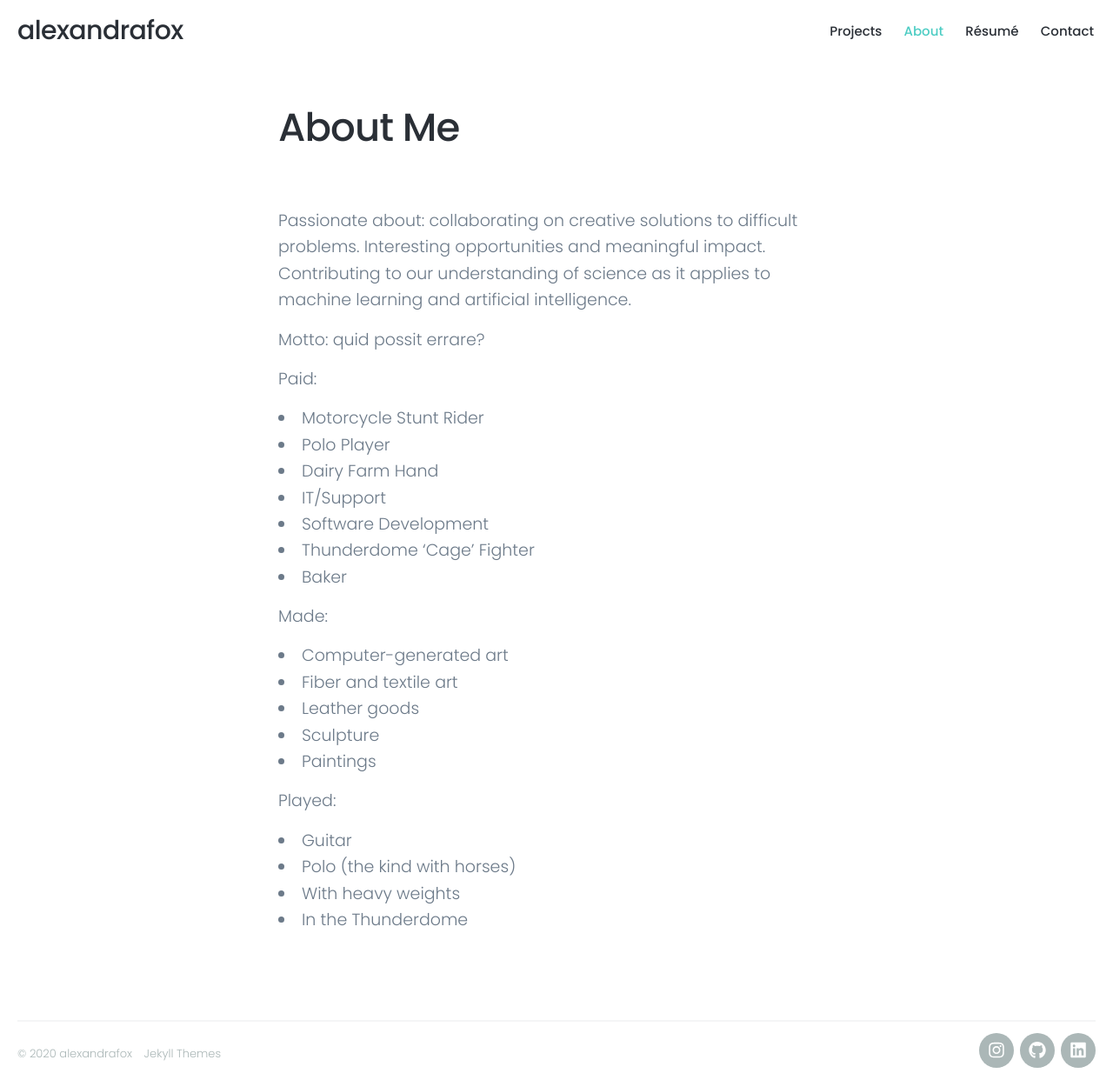
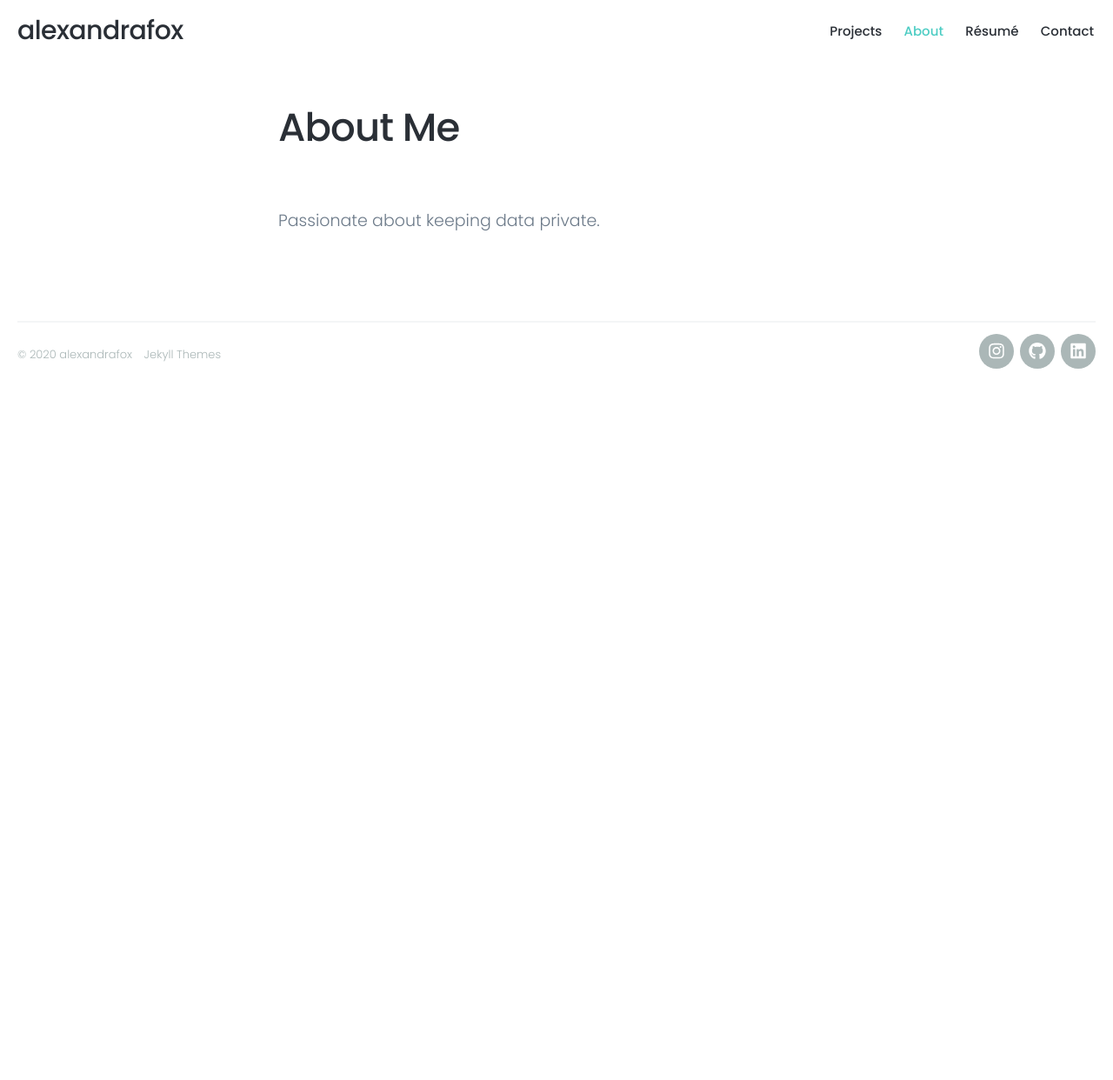
Before and after one commit to alexpfox/alexandrafox.github.io, a Jekyll site: the page built from _pages/about.md, in a window 1280 px wide. Shown: the whole page at 87% size. Built offline with Jekyll 4.4.1, drawn with Linux system fonts in a browser that asks for light colours; nearby versions of some CDN libraries; after the commit the page ends 900 px from its top, so only the background shows below that.

Commit message:
edit about_me

```diff
--- a/_pages/about.md
+++ b/_pages/about.md
@@ -1,35 +1,6 @@
 ---
 title: About Me
-description: Data scientist and engineer
+description: data scientist/software engineer
 ---
 
-Passionate about: collaborating on creative solutions to difficult problems. Interesting opportunities and meaningful impact. Contributing to our understanding of science as it applies to machine learning and artificial intelligence.
-
-Motto: quid possit errare?
-
-Paid:
-
-* Motorcycle Stunt Rider
-* Polo Player
-* Dairy Farm Hand
-* IT/Support
-* Software Development
-* Thunderdome 'Cage' Fighter
-* Baker
-
-
-Made:
-
-* Computer-generated art
-* Fiber and textile art
-* Leather goods
-* Sculpture
-* Paintings
-
-
-Played:
-
-* Guitar
-* Polo (the kind with horses)
-* With heavy weights
-* In the Thunderdome
+Passionate about keeping data private.
```
